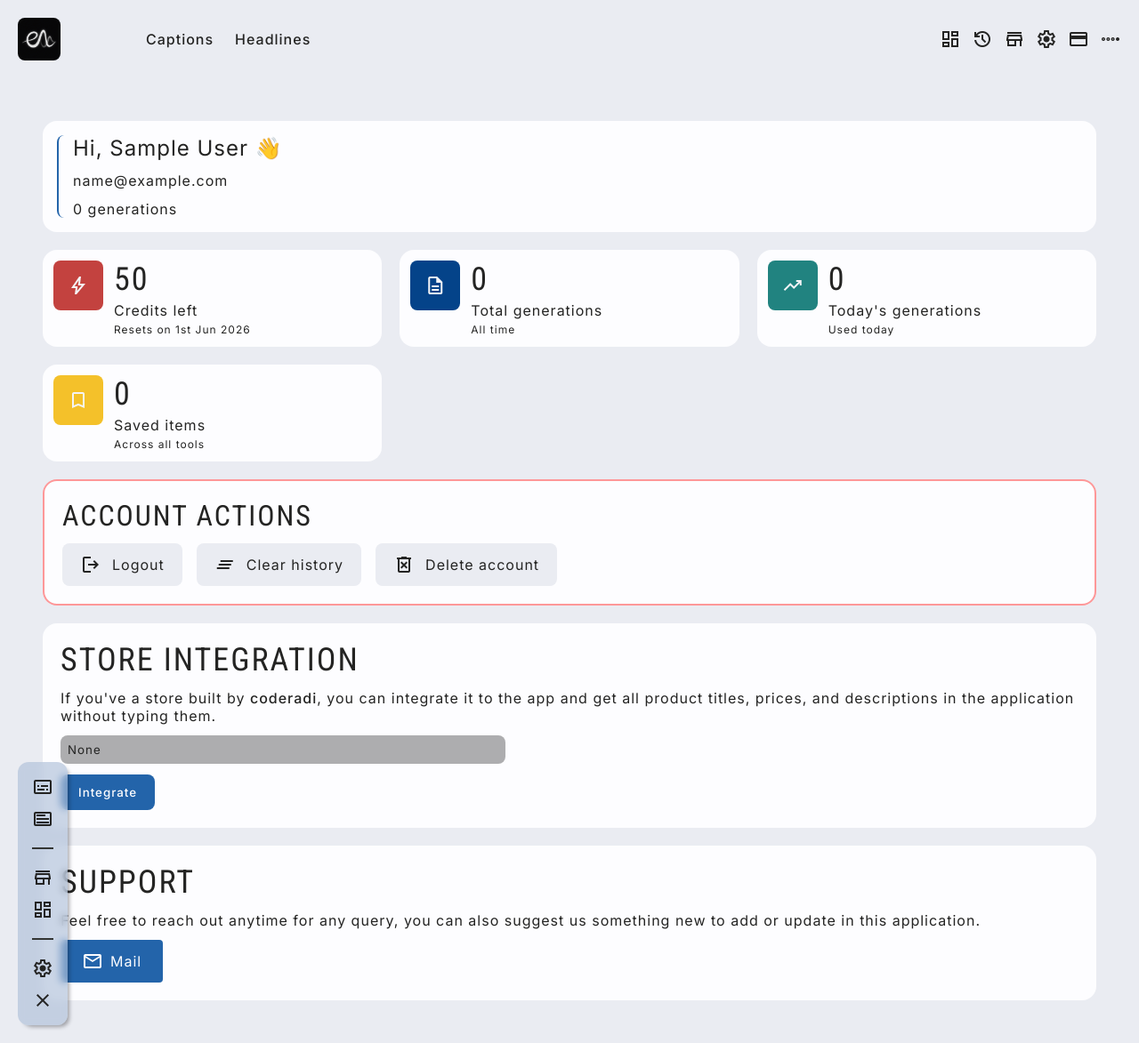
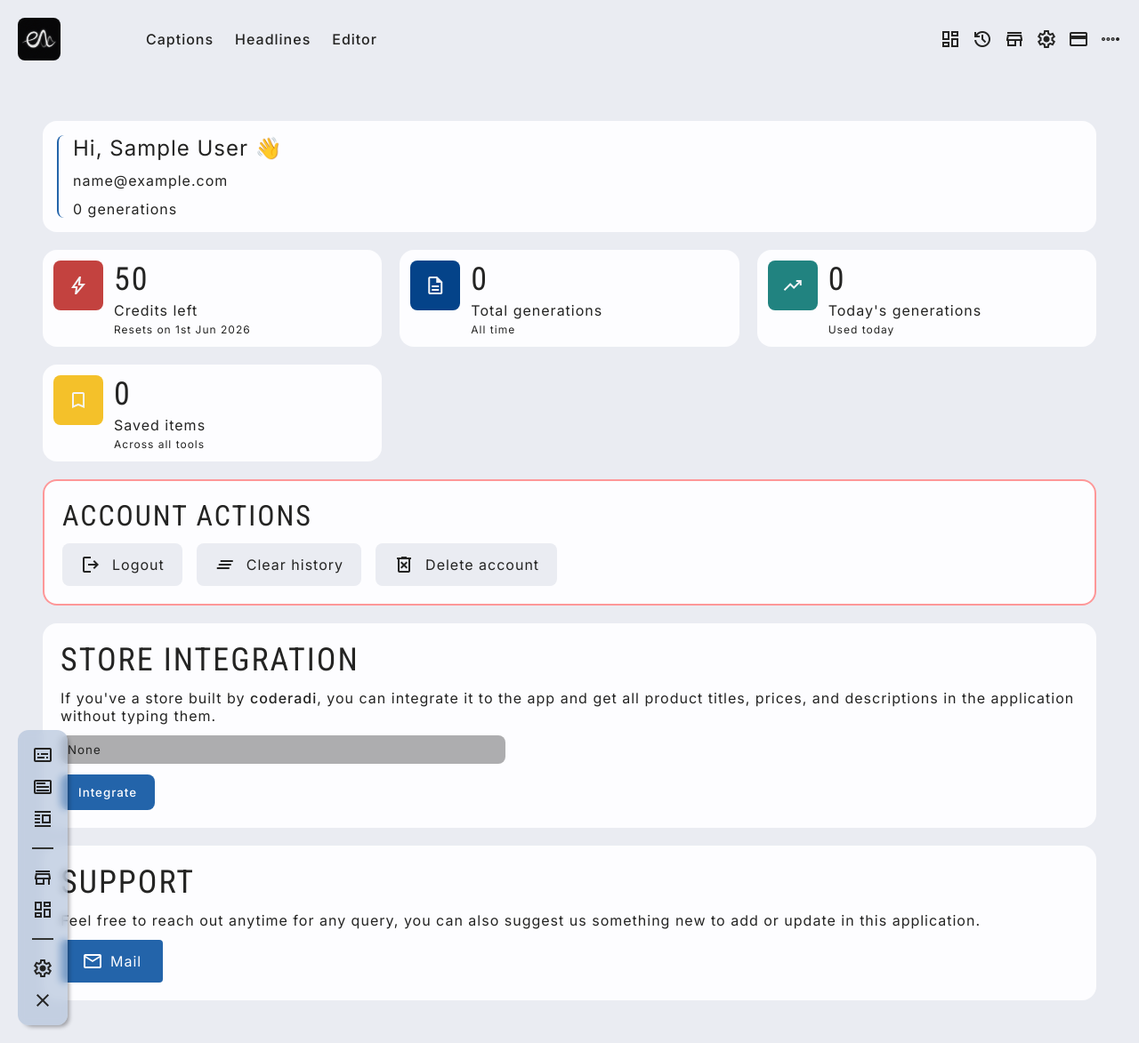
Before and after one commit to coderadi-in/ECHO, a Flask app: page /app/account in a window 1280 px wide. Shown: the whole page at 89% size. Run offline with Flask 3, Linux system fonts and the light colour scheme; the visitor is signed in with stand-in values (Sample User, id 1); data that the repository does not hold is empty; parts of the project's set-up code (start-up, migrations or seed data) failed here and were passed over.

Commit message:
Editor beta test completed.

```diff
--- a/templates/components/controls.html
+++ b/templates/components/controls.html
@@ -26,7 +26,7 @@
     <div class="column gap-12" id="toolControls">
         <a href="{{ url_for('app.captions') }}" class="link symbol" title="Captions">subtitles</a>
         <a href="{{ url_for('app.headlines') }}" class="link symbol" title="Headlines">text_ad</a>
-        <a href="{{ url_for('app.editor') }}" class="link symbol beta-element" title="Editor">format_image_right</a>
+        <a href="{{ url_for('app.editor') }}" class="link symbol" title="Editor">format_image_right</a>
     </div>
     <hr class="divider">
 
--- a/templates/components/header.html
+++ b/templates/components/header.html
@@ -35,7 +35,7 @@
         <ul class="navlinks list row gap-24">
             <li><a href="{{ url_for('app.captions') }}" class="link">Captions</a></li>
             <li><a href="{{ url_for('app.headlines') }}" class="link">Headlines</a></li>
-            <li><a href="{{ url_for('app.editor') }}" class="link beta-element">Editor</a></li>
+            <li><a href="{{ url_for('app.editor') }}" class="link">Editor</a></li>
         </ul>
     </div>
 
```
